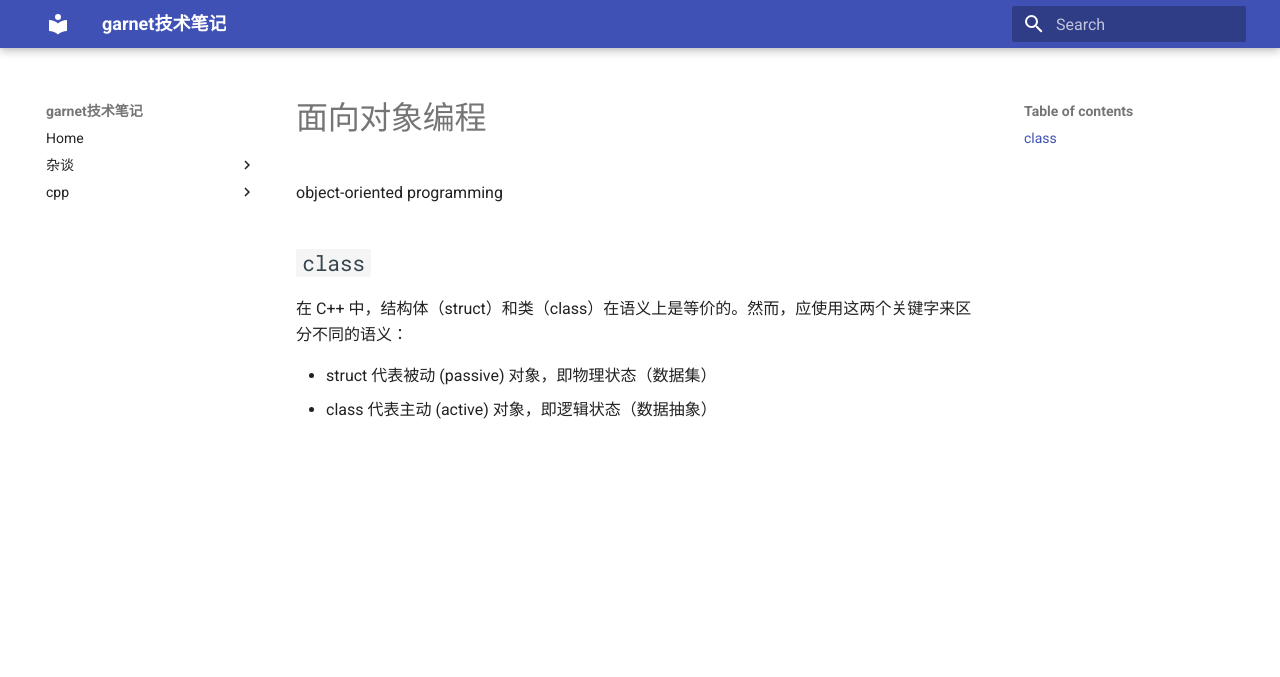
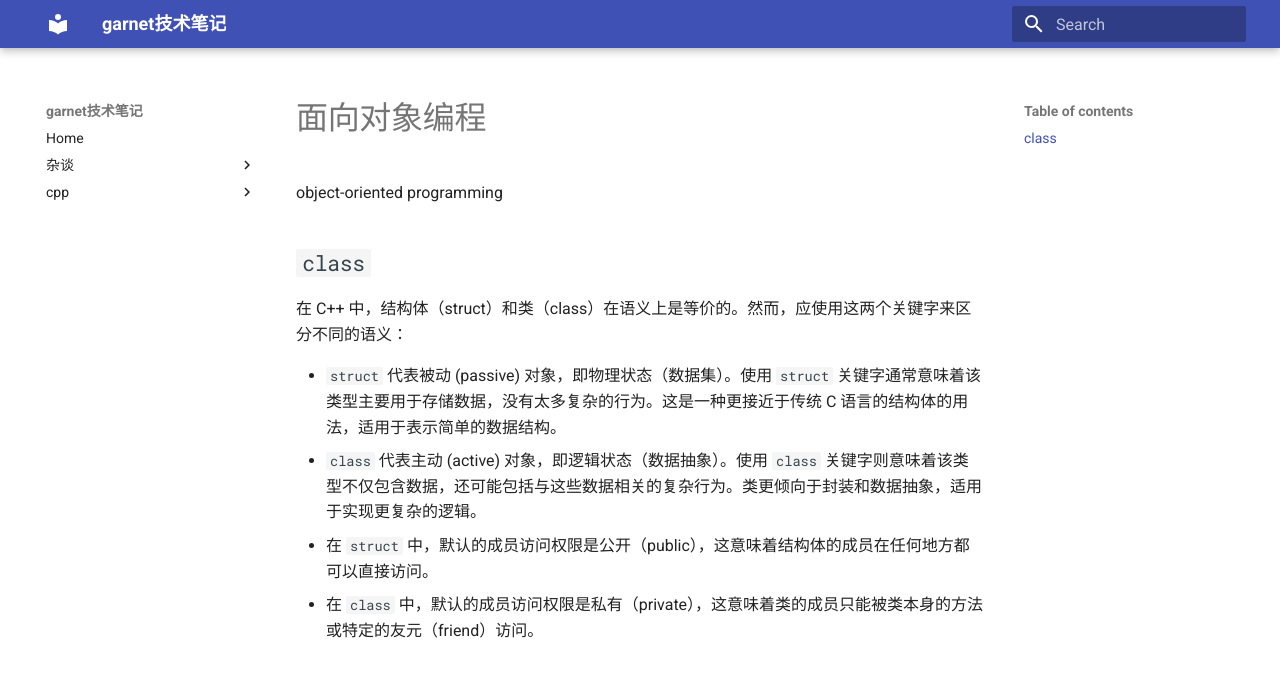
Before and after one commit to ymma98/technotes, an MkDocs documentation site: the page built from docs/cpp/OOP.md, in a window 1280 px wide. Shown: the top 677 px of the page. Built offline with MkDocs 1.6.1 and Material for MkDocs 9.7.7, drawn with Linux system fonts in a browser that asks for light colours.

Commit message:
docs/cpp/OOP.md updated from https://stackedit.cn/

```diff
--- a/docs/cpp/OOP.md
+++ b/docs/cpp/OOP.md
@@ -6,8 +6,10 @@ object-oriented programming
 
 在 C++ 中，结构体（struct）和类（class）在语义上是等价的。然而，应使用这两个关键字来区分不同的语义：
 
--   struct 代表被动 (passive) 对象，即物理状态（数据集）
--   class 代表主动 (active) 对象，即逻辑状态（数据抽象）
+-   `struct` 代表被动 (passive) 对象，即物理状态（数据集）。使用 `struct` 关键字通常意味着该类型主要用于存储数据，没有太多复杂的行为。这是一种更接近于传统 C 语言的结构体的用法，适用于表示简单的数据结构。
+-   `class` 代表主动 (active) 对象，即逻辑状态（数据抽象）。使用 `class` 关键字则意味着该类型不仅包含数据，还可能包括与这些数据相关的复杂行为。类更倾向于封装和数据抽象，适用于实现更复杂的逻辑。
+-  在 `struct` 中，默认的成员访问权限是公开（public），这意味着结构体的成员在任何地方都可以直接访问。
+-   在 `class` 中，默认的成员访问权限是私有（private），这意味着类的成员只能被类本身的方法或特定的友元（friend）访问。
 <!--stackedit_data:
-eyJoaXN0b3J5IjpbLTExNzA4NTQ3NjJdfQ==
+eyJoaXN0b3J5IjpbMzgyNDgwMTA3XX0=
 -->
```
